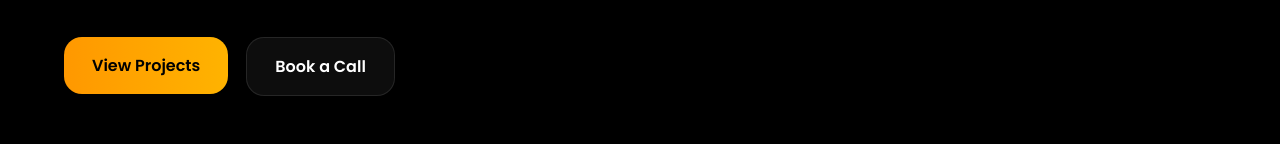
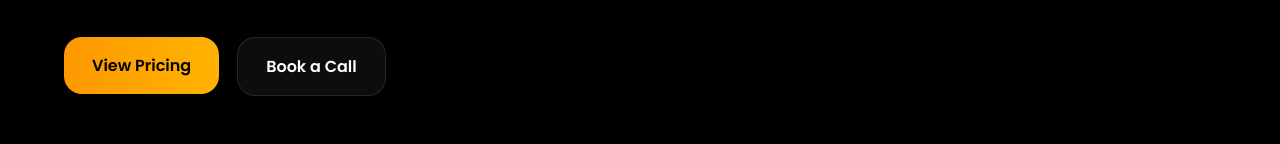
Before and after one commit to cription13/Crip13-Assets, a plain HTML site: page index.html in a window 1280 px wide. Shown: the part 741-885 px from the top of the page. Drawn offline with Linux system fonts and the light colour scheme.

Commit message:
Add files via upload

```diff
--- a/index.html
+++ b/index.html
@@ -39,7 +39,7 @@
       </p>
 
       <div class="buttons">
-        <a href="#projects"><button class="btn btn-primary">View Projects</button></a>
+        <a href="pricing.html"><button class="btn btn-primary">View Pricing</button></a>
         <a href="https://wa.link/svfxt8"><button class="btn btn-secondary">Book a Call</button></a>
       </div>
 
```
